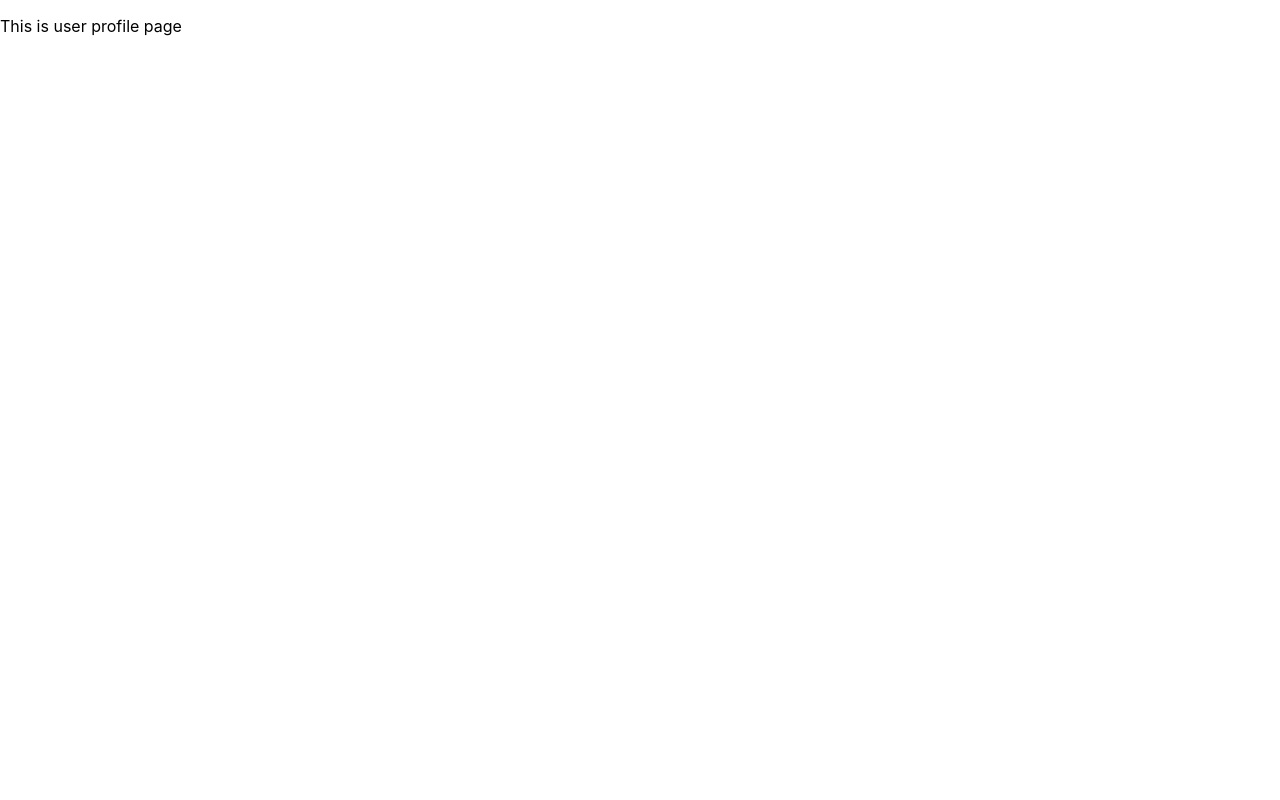
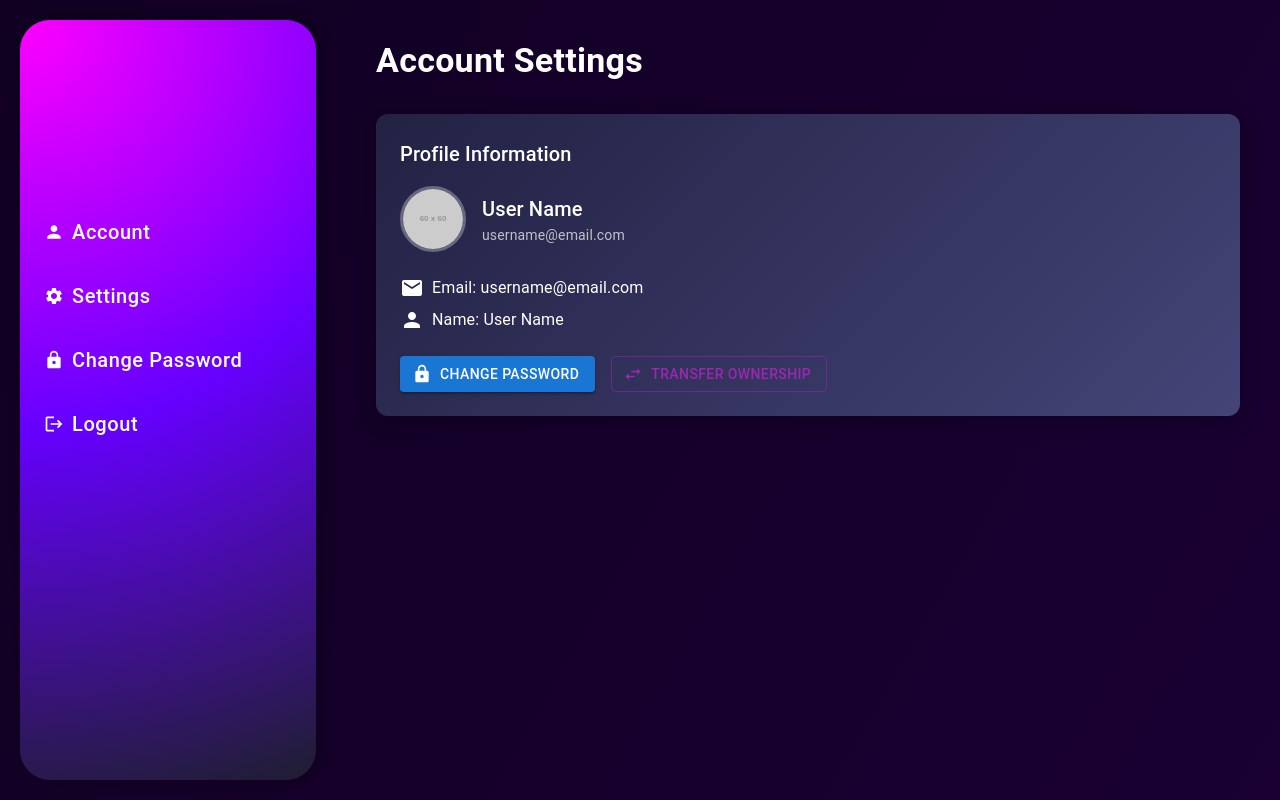
Before and after one commit to valentino0405/HABITUAL, a React (Create React App) app in the folder frontend/: page /userpro in a window 1280 px wide. Built offline with nearby package versions, Linux system fonts and the light colour scheme.

Commit message:
some changes

```diff
--- /dev/null
+++ b/frontend/src/component/user/LeftTab.jsx
@@ -0,0 +1,60 @@
+import { Box, Typography, Avatar, Button } from "@mui/material";
+import { Settings, Lock, Logout, Person } from "@mui/icons-material";
+import { styled } from "@mui/system";
+
+const Sidebar = styled(Box)`
+  width: 20%;
+  height: 100vh - 20px;
+  background: radial-gradient(circle at top left, #ff00ff, #6600ff, #1e1e2f);
+  color: white;
+  display: flex;
+  flex-direction: column;
+  align-items: center;
+  padding: 20px 20px 0px 20px;
+  margin: 20px;
+  border-radius: 30px;
+  box-shadow: 5px 0 15px rgba(0, 0, 0, 0.3);
+`;
+
+
+const MenuContainer = styled(Box)`
+  width: 100%;
+  margin-top: 20vh;
+    display: flex;
+    flex-direction: column;
+  `;
+
+const MenuButton = styled(Button)`
+  color: white;
+  justify-content: flex-start;
+  width: 100%;
+  height: 8vh;
+  font-size: 20px;
+  text-transform: none;
+  border-radius: 8px;
+  transition: all 0.3s;
+  &:hover {
+    background: rgba(255, 255, 255, 0.1);
+    transform: translateX(5px);
+  }
+`;
+
+const LeftTab = () => {
+    return (
+
+        <Sidebar>
+            {/* <UserAvatar src="https://via.placeholder.com/80" />
+      <Typography variant="h6">User Name</Typography>
+      <UserEmail variant="body2">username@email.com</UserEmail> */}
+
+            <MenuContainer>
+                <MenuButton startIcon={<Person />}>Account</MenuButton>
+                <MenuButton startIcon={<Settings />}>Settings</MenuButton>
+                <MenuButton startIcon={<Lock />}>Change Password</MenuButton>
+                <MenuButton startIcon={<Logout />}>Logout</MenuButton>
+            </MenuContainer>
+        </Sidebar>
+    );
+};
+
+export default LeftTab;
--- /dev/null
+++ b/frontend/src/component/user/RightTab.jsx
@@ -0,0 +1,78 @@
+import { Box, Typography, Avatar, Button } from "@mui/material";
+import { Settings, Lock, Logout, Email, Person, SwapHoriz } from "@mui/icons-material";
+import { styled } from "@mui/system";
+
+const RightSidebar = styled(Box)`
+  flex: 1;
+  height: 100vh - 40px;
+  color: white;
+padding: 40px 40px 0px 40px;`
+    ;
+
+const ProfileContainer = styled(Box)`
+  margin-top: 32px;
+  background: linear-gradient(135deg, #222244, #444477);
+  padding: 24px;
+  border-radius: 12px;
+  box-shadow: 0px 4px 20px rgba(0, 0, 0, 0.3);
+`;
+
+const UserAvatar = styled(Avatar)`
+  width: 60px;
+  height: 60px;
+  border: 3px solid rgba(255, 255, 255, 0.3);
+`;
+
+const InfoText = styled(Typography)`
+  display: flex;
+  align-items: center;
+  gap: 8px;
+`;
+
+const ButtonGroup = styled(Box)`
+  display: flex;
+  gap: 16px;
+  margin-top: 24px;
+`;
+
+const RightTab = () => {
+    return (
+        <RightSidebar>
+            <Typography variant="h4" fontWeight="bold">
+                Account Settings
+            </Typography>
+            <ProfileContainer>
+                <Typography variant="h6">Profile Information</Typography>
+                <Box display="flex" alignItems="center" gap={2} marginTop={2}>
+                    <UserAvatar src="https://via.placeholder.com/60" />
+                    <Box>
+                        <Typography variant="h6">User Name</Typography>
+                        <Typography variant="body2" sx={{ opacity: 0.7 }}>
+                            username@email.com
+                        </Typography>
+                    </Box>
+                </Box>
+
+                <Box marginTop={3}>
+                    <InfoText variant="body1">
+                        <Email /> Email: username@email.com
+                    </InfoText>
+                    <InfoText variant="body1" marginTop={1}>
+                        <Person /> Name: User Name
+                    </InfoText>
+                </Box>
+
+                <ButtonGroup>
+                    <Button startIcon={<Lock />} variant="contained" color="primary">
+                        Change Password
+                    </Button>
+                    <Button startIcon={<SwapHoriz />} variant="outlined" color="secondary">
+                        Transfer Ownership
+                    </Button>
+                </ButtonGroup>
+            </ProfileContainer>
+        </RightSidebar>
+    );
+};
+
+export default RightTab;
--- a/frontend/src/component/user/UserProfile.jsx
+++ b/frontend/src/component/user/UserProfile.jsx
@@ -1,11 +1,24 @@
+import React from "react";
+import { Box, keyframes } from "@mui/material";
+import LeftTab from "./LeftTab";
+import RightTab from "./RightTab";
+import { styled } from "@mui/system";
 
 
-
+const Container = styled(Box)`
+  display: flex;
+  height: 100vh;
+   background: linear-gradient(120deg, #110022, #220044, #2a2a3b);
+  background-size: 400% 400%;
+`;
 
 const UserProfile = () => {
-    return(
-        <p>This is user profile page</p>
-    )
-}
+  return (
+    <Container>
+      <LeftTab />
+      <RightTab />
+    </Container>
+  );
+};
 
 export default UserProfile;
```
Also changed, not shown: frontend/src/component/Login.jsx (added, +118 -0 lines).
